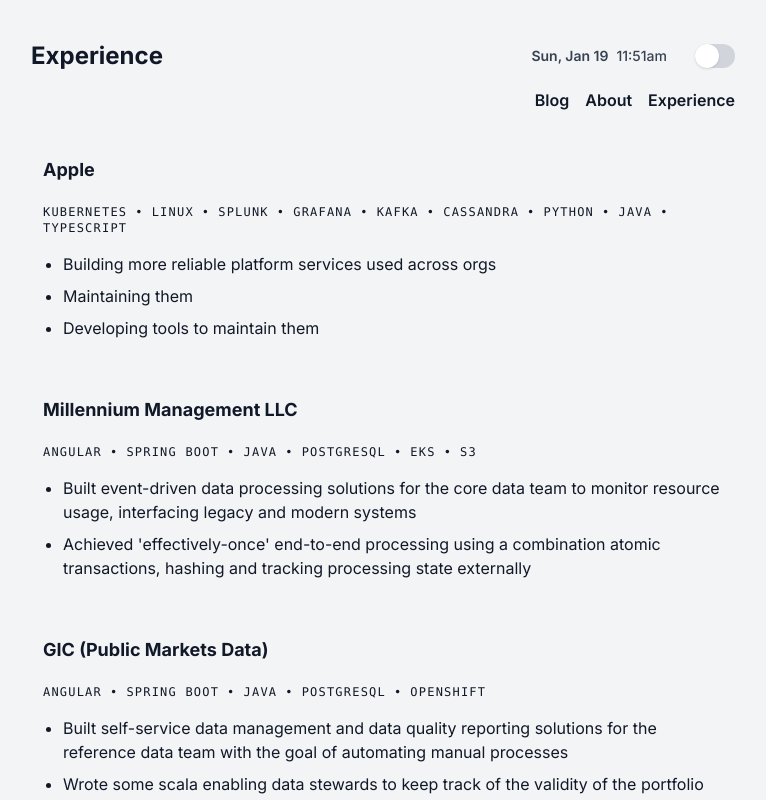
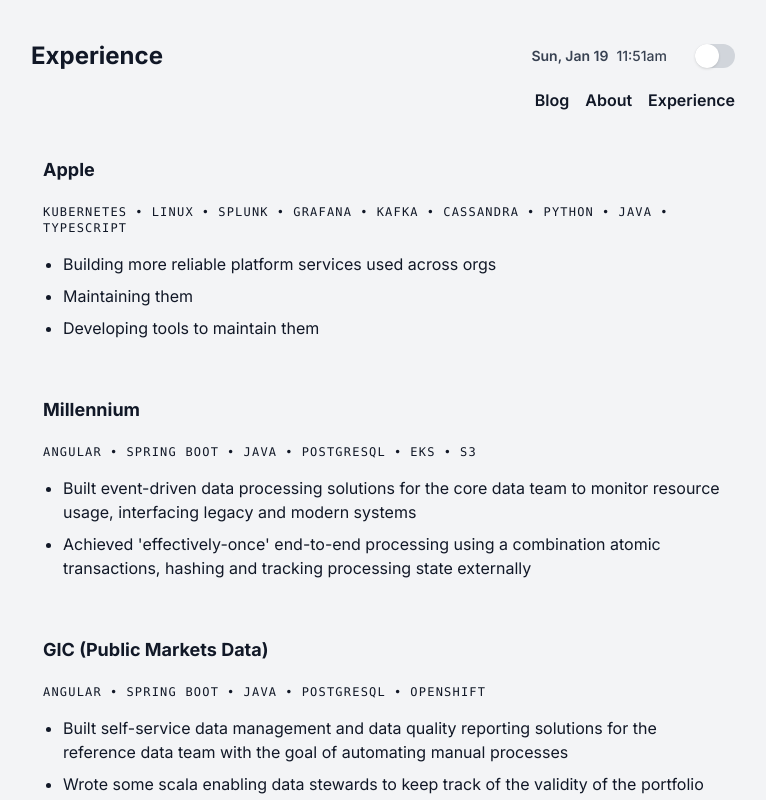
Before and after one commit to elt0nxale/elton, a Next.js app: page /experience in a window 1280 px wide. Shown: the top 800 px of the page, without its empty margins (257-1023 px from the left). Built offline with nearby package versions, Linux system fonts and the light colour scheme.

Commit message:
feat: small corrections

```diff
--- a/src/app/constants/content.ts
+++ b/src/app/constants/content.ts
@@ -11,7 +11,7 @@
     },
     {
         title: 'Winter Analyst',
-        company: 'Millennium Management LLC',
+        company: 'Millennium',
         tools: ['Angular', 'Spring Boot','Java','PostgreSQL','EKS','S3'],
         description: [
               "Built event-driven data processing solutions for the core data team to monitor resource usage, interfacing legacy and modern systems",
```
